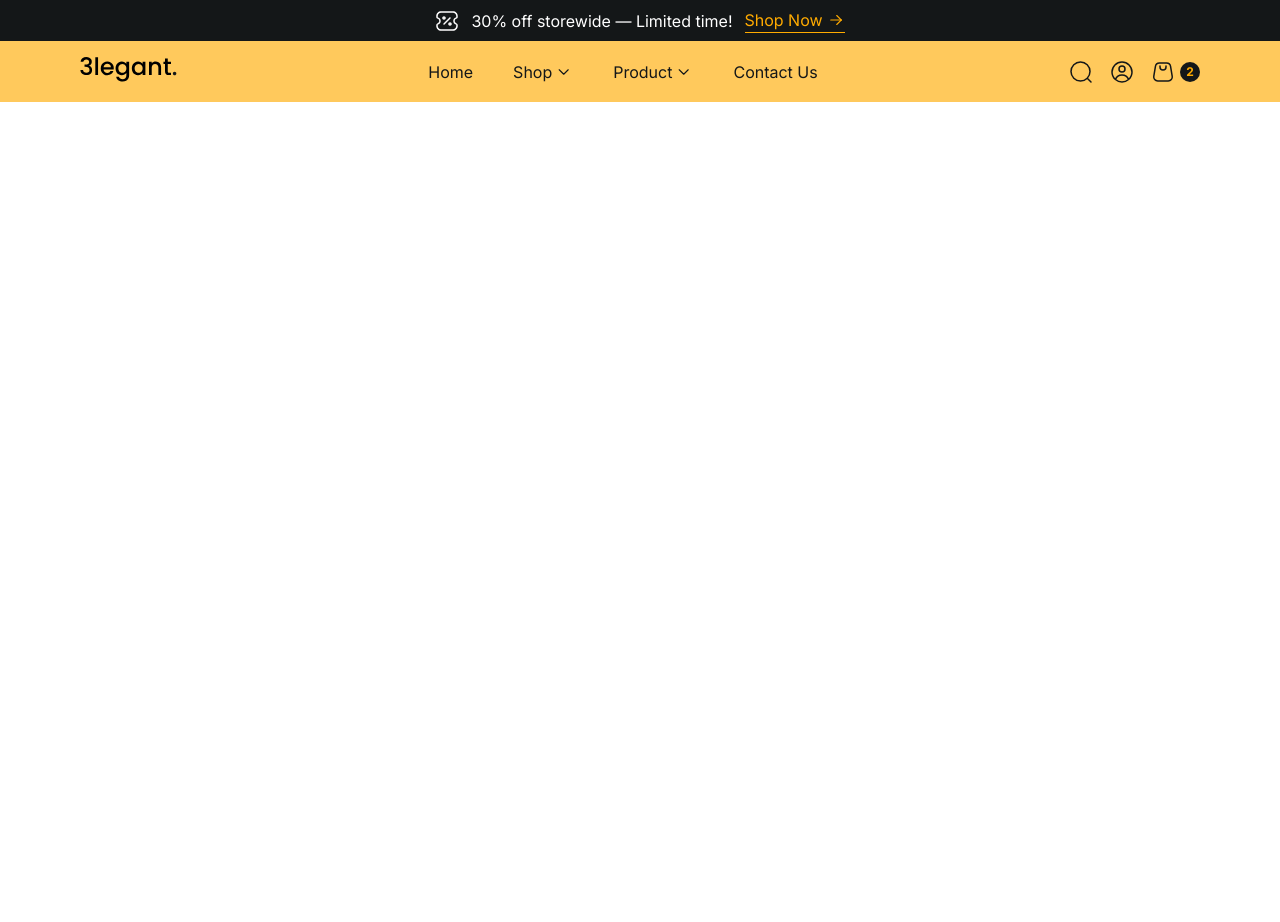
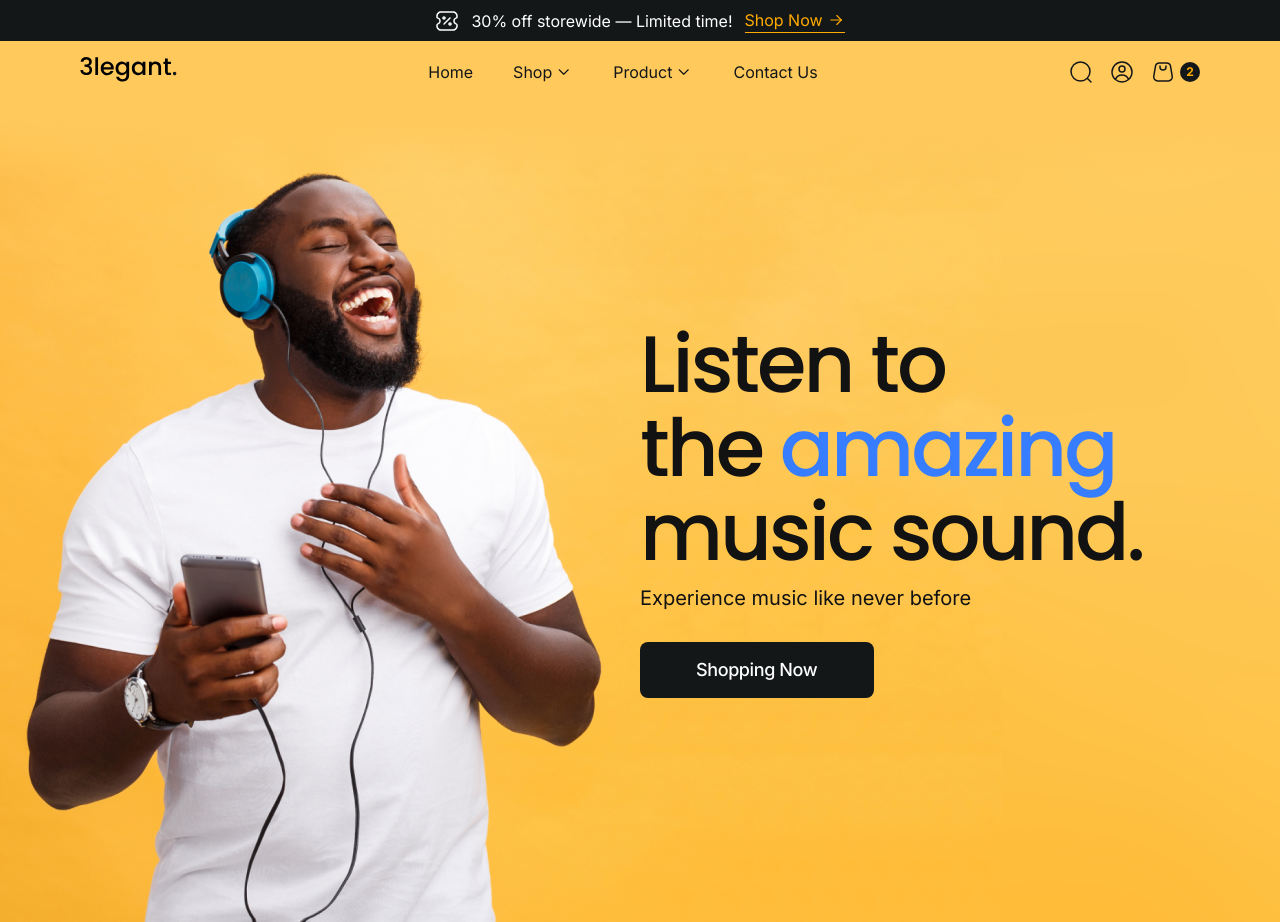
Before and after one commit to vikamary/HeadPhones, a plain HTML site: page src/html/index.html in a window 1280 px wide. Before the commit the page ends 800 px from the top, so only its background shows below. Drawn offline with Linux system fonts and the light colour scheme.

Commit message:
Home Banner

```diff
--- a/src/html/index.html
+++ b/src/html/index.html
@@ -58,12 +58,24 @@
           </button>
         </div>
       </div>
+    </div>
+  </header>
 
+  <section class="home">
+    <div class="container">
+      <div class="content">
+        <div class="left__content"></div>
+        <div class="right__content">
+          <h1 class="home__title">Listen to<br> the <span class="blue">amazing</span> music sound.</h1>
+          <p class="home__desc">Experience music like never before</p>
+          <a href="#" class="home__button">Shopping Now</a>
         </div>
       </div>
     </div>
+
+      <!-- <div class="home__page"></div> -->
     </div>
-    </header>
+  </section>
 
 </body>
 </html>
--- /dev/null
+++ b/src/scss/blocks/_home.scss
@@ -0,0 +1,83 @@
+// // ПОЧТИ!
+
+// .home {
+//   position: relative;
+//   width: 100%;
+//   height: 820px;
+//   background-image: url('/src/img/Paste image.png');
+//   background-size: cover;
+//   background-position: center;
+//   overflow: hidden;
+//   background: url('/src/img/Paste image.png'),linear-gradient(180deg, #FFCA5D 1.77%, #FECB5E 16%, #FEC955 50.53%, #FEC142 93.78%), #FFCB5F;
+//   background-size: center, 50% 100%, auto;
+//   background-position: center, left, right;
+//   background-repeat: no-repeat;
+// }
+
+.home{
+  height: 820px;
+  background-image: url('/src/img/Mask.png');
+  background-size: cover;
+  background-position: center;
+  background-repeat: no-repeat;
+  padding: 220px 0 346px;
+}
+
+// .container{
+
+  .content{
+    display: flex;
+    justify-content: space-between;
+  }
+
+  .left__conternt,
+  .right__content {
+    width: 50%;
+  }
+
+  .right__content{
+    display: flex;
+    flex-direction: column;
+    justify-content: center;
+    align-items: left;
+  }
+
+  .blue{
+    color: #377DFF;
+  }
+
+  .home__title{
+    max-width: 538px;
+    font-family: 'Poppins', sans-serif;
+    font-size: 80px;
+    font-weight: 500;
+    line-height: 84px;
+    letter-spacing: -3px;
+    margin-bottom: 8px;
+    color: #121212;
+  }
+
+  .home__desc{
+    margin-bottom: 28px;
+    font-family: 'Inter', sans-serif;
+    font-size: 20px;
+    font-weight: 400;
+    line-height: 32px;
+    color: #121212;
+  }
+
+  .home__button{
+    display: inline-block;
+    padding: 12px 56px;
+    max-width: 234px;
+    width: 100%;
+    color: #fff;
+    text-decoration: none;
+    font-family: 'Inter', sans-serif;
+    font-size: 18px;
+    font-weight: 500;
+    line-height: 32px;
+    letter-spacing: -0.4px;
+    background-color: #141718;
+    border-radius: 8px;
+  }
--- a/src/scss/main.scss
+++ b/src/scss/main.scss
@@ -4,6 +4,7 @@
 
 @import "./blocks/tagline";
 @import "./blocks//header";
+@import "./blocks/home";
 
 * {
   margin: 0;
```
Also changed, not shown: src/img/Hero Section.png (added), src/img/Mask.png (added), src/img/Paste image.png (added), src/scss/main.css, 1 other file. Lines whose indentation alone changed are shown as unchanged.
